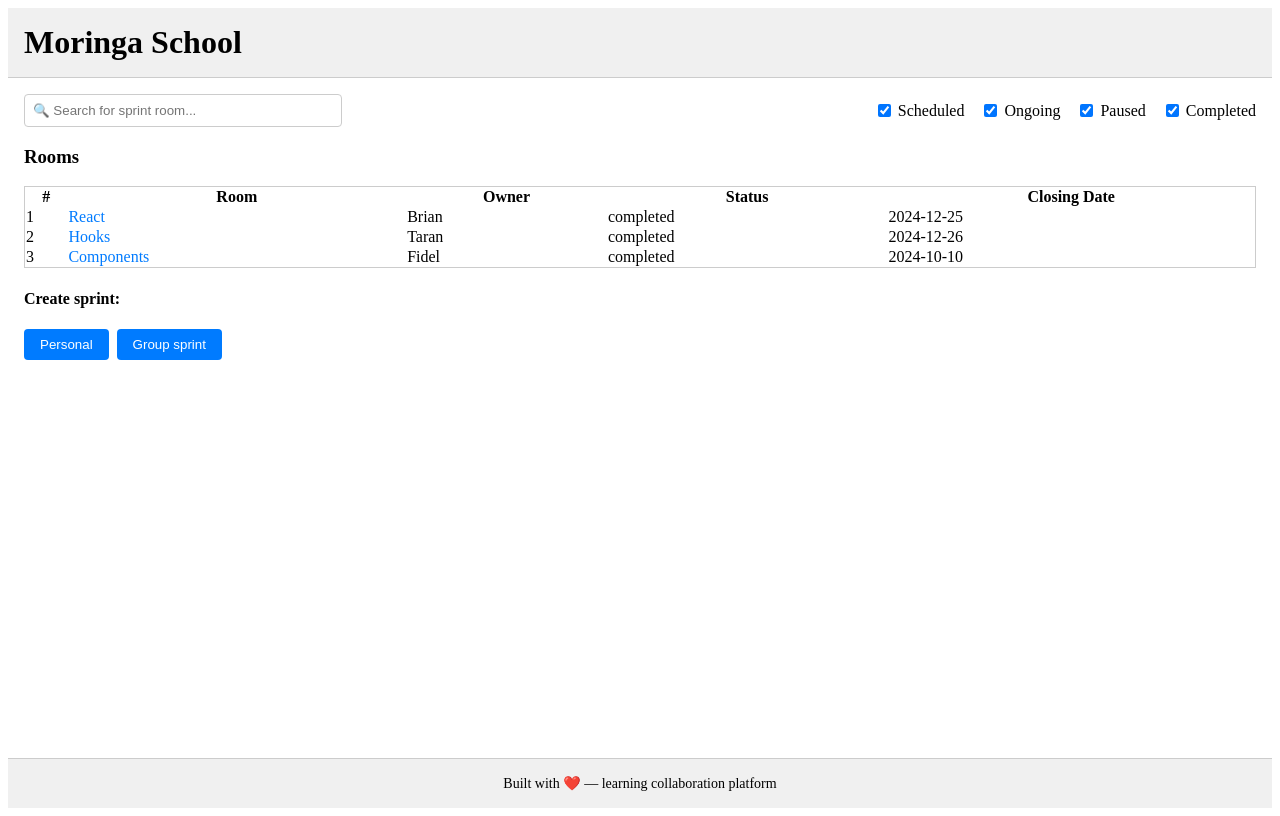
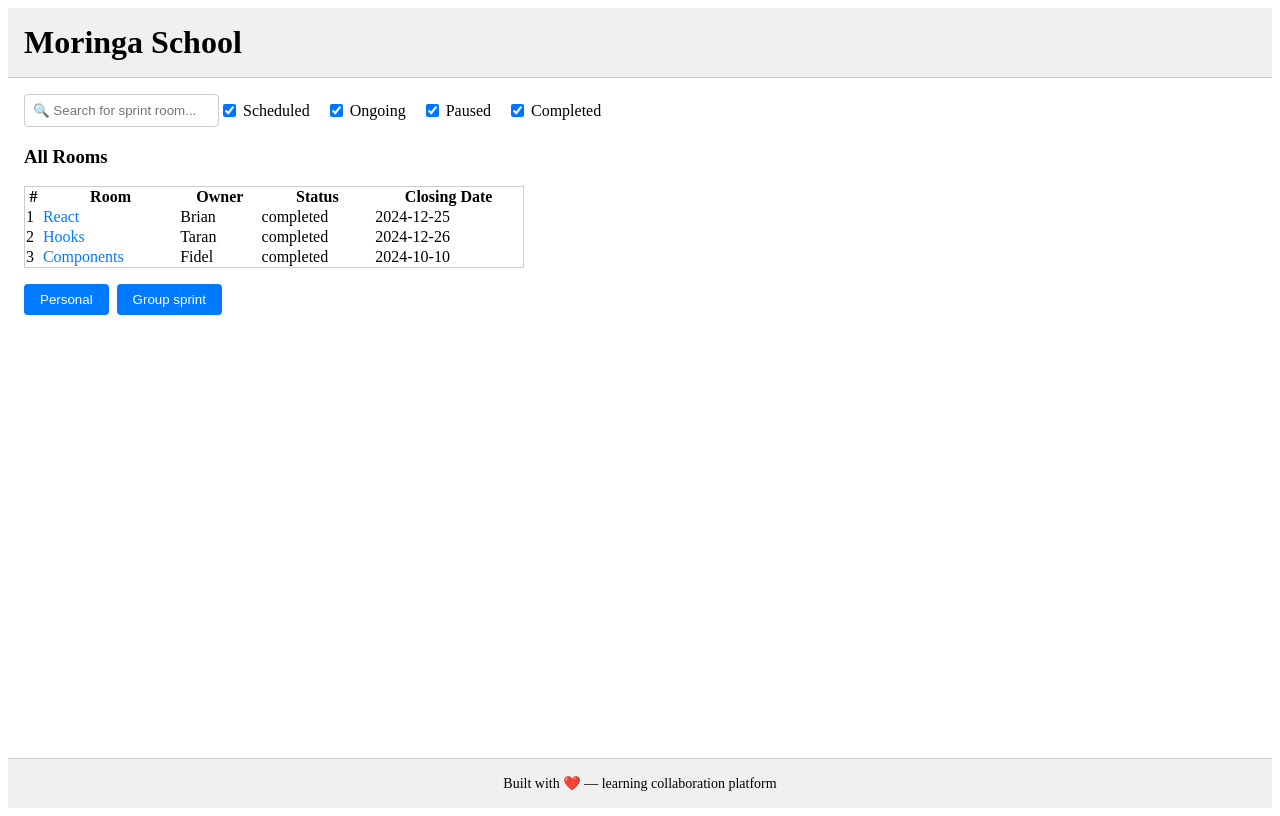
Before and after one commit to Bett007/StudyCircle, a React (Vite) app in the folder Study_Circle/: page / in a window 1280 px wide. Built offline with nearby package versions, Linux system fonts and the light colour scheme.

Commit message:
Updated Home.jsx so the sprintroom is moved to the left of the page.

```diff
--- a/Study_Circle/src/components/Home.jsx
+++ b/Study_Circle/src/components/Home.jsx
@@ -1,4 +1,4 @@
-// ---------- Home Component (wireframe 1) ----------
+// ---------- Home Component ----------
 import React, { useState } from "react";
 import { Link } from "react-router-dom";
 import { computeStatusFromDates } from "../utils.js";
@@ -23,7 +23,10 @@ function Home({ sprints, setSprints }) {
   });
 
   return (
-    <div>
+    <div style={{ display: "flex" }}>
+      {/* ---------- Left Side Container ---------- */}
+      <div style={{ width: 500, marginRight: 24 }}>
+        {/* Search & Filters */}
         <div style={styles.controlsRow}>
           <input
             placeholder="🔍 Search for sprint room..."
@@ -31,7 +34,6 @@ function Home({ sprints, setSprints }) {
             onChange={(e) => setQuery(e.target.value)}
             style={styles.search}
           />
-
           <div style={styles.filterBox}>
             <label style={styles.filterLabel}>
               <input
@@ -76,9 +78,10 @@ function Home({ sprints, setSprints }) {
           </div>
         </div>
 
+        {/* All Rooms Table */}
         <section style={{ marginTop: 16 }}>
-        <h3>Rooms</h3>
-        <table style={styles.table}>
+          <h3>All Rooms</h3>
+          <table style={{ ...styles.table, width: "100%" }}>
             <thead>
               <tr>
                 <th>#</th>
@@ -107,11 +110,9 @@ function Home({ sprints, setSprints }) {
               })}
             </tbody>
           </table>
-      </section>
 
-      <section style={{ marginTop: 20 }}>
-        <h4>Create sprint:</h4>
-        <div style={{ display: "flex", gap: 8 }}>
+          {/* Buttons under table */}
+          <div style={{ display: "flex", gap: 8, marginTop: 16 }}>
             <button
               onClick={() => {
                 setCreateType("personal");
@@ -132,7 +133,12 @@ function Home({ sprints, setSprints }) {
             </button>
           </div>
         </section>
+      </div>
 
+      {/* Optional right side space, if you want */}
+      <div style={{ flex: 1 }}></div>
+
+      {/* ---------- Create Modal ---------- */}
       {showCreate && (
         <CreateModal
           type={createType}
```
Also changed, not shown: Study_Circle/src/SprintRoom.jsx (deleted, +0 -11 lines). Lines whose indentation alone changed are shown as unchanged.
